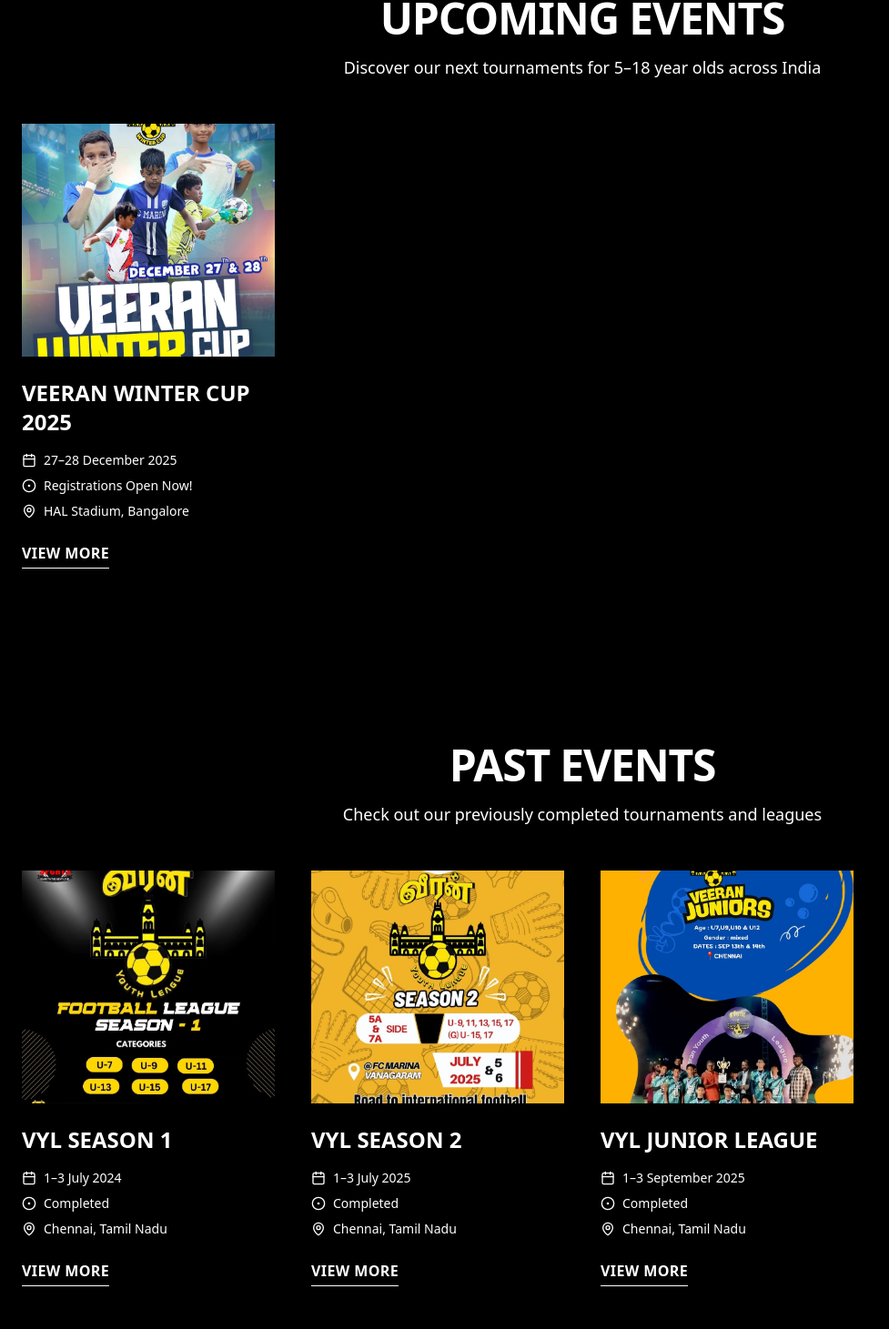
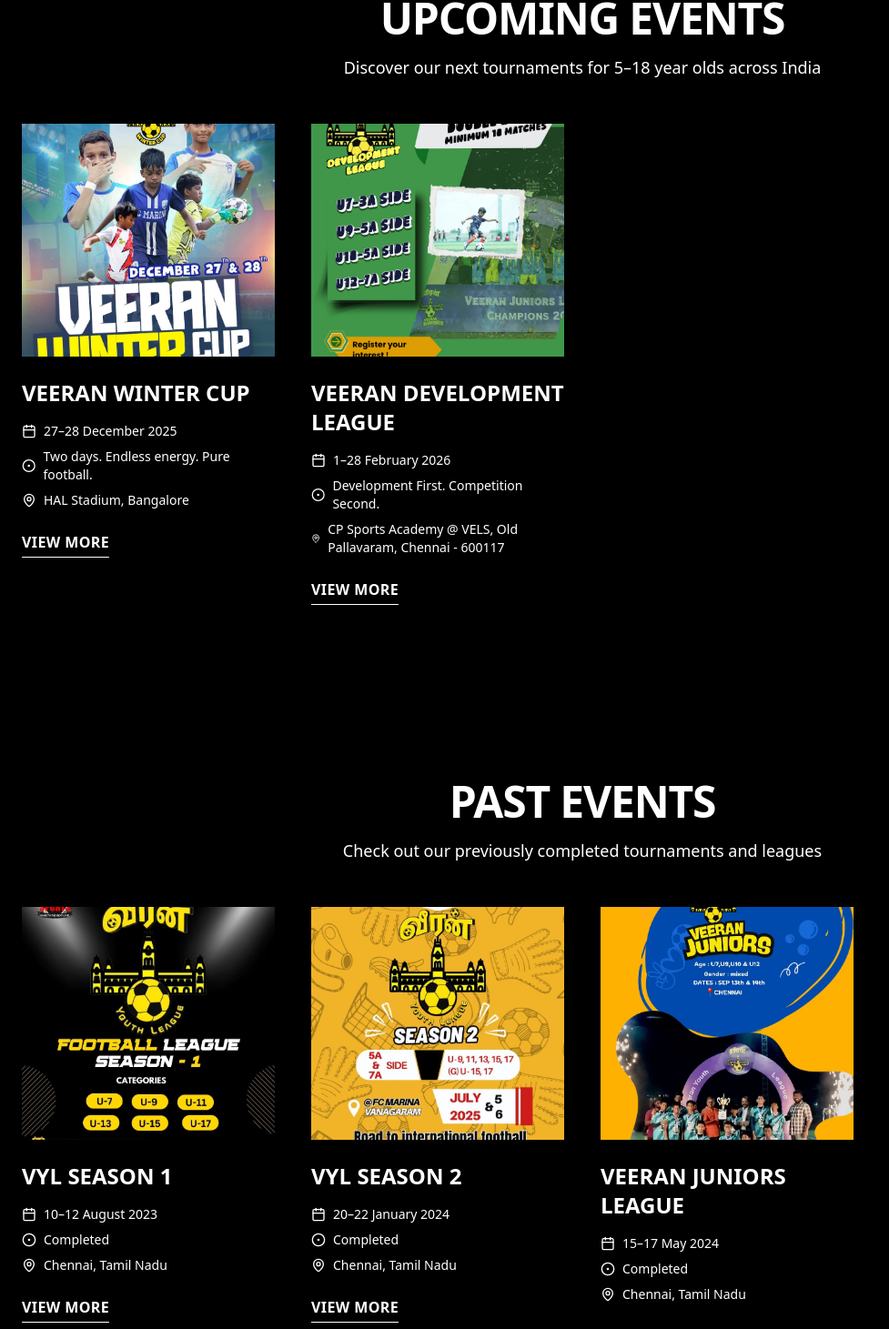
Before and after one commit to rahuldk1105/VYL-Website, a Next.js app: page / in a window 1280 px wide. Shown: the part 900-2361 px from the top of the page at 91% size, without its empty margins (0-977 px from the left). Built offline with nearby package versions, Linux system fonts and the light colour scheme.

Commit message:
date fix

```diff
--- a/src/app/page.tsx
+++ b/src/app/page.tsx
@@ -1,6 +1,8 @@
 import HeroCarousel from '@/components/HeroCarousel'
 import MissionSection from '@/components/MissionSection'
 import EventsCarousel from '@/components/EventsCarousel'
+
+import { mockEvents as sharedMockEvents } from '@/lib/mockData'
 
 export default function Home() {
   // Mock data for demonstration
@@ -45,60 +47,21 @@ These are our roots. This is Veeran Football.`
     'https://images.unsplash.com/photo-1518837695005-2083093ee35b'
   ]
 
-  const mockEvents = [
-    {
-      _id: '4',
-      title: 'Veeran Winter Cup 2025',
-      slug: 'veeran-winter-cup',
-      heroImage: '/images/tournaments/winter-cup-2025.jpg',
-      logo: '/veeran_logo.png',
-      startDate: '2025-12-27',
-      endDate: '2025-12-28',
-      location: 'HAL Stadium, Bangalore',
+  // Transform shared events to the format expected by EventsCarousel
+  const displayEvents = sharedMockEvents.map(event => ({
+    _id: event._id,
+    title: event.title,
+    slug: event.slug.current,
+    heroImage: event.image,
+    logo: '/veeran_logo.png', // Default logo
+    startDate: event.startDate,
+    endDate: event.endDate,
+    location: event.location,
+    tagline: event.tagline || (new Date(event.endDate) < new Date() ? 'Completed' : 'Registrations Open')
+  }))
 
-      tagline: 'Registrations Open Now!'
-    },
-    {
-      _id: '1',
-      title: 'VYL Season 1',
-      slug: 'vyl-season-1',
-      heroImage: '/images/tournaments/vyl-season-1.png',
-      logo: '/veeran_logo.png',
-      startDate: '2024-07-01',
-      endDate: '2024-07-03',
-      location: 'Chennai, Tamil Nadu',
-
-      tagline: 'Completed'
-    },
-    {
-      _id: '2',
-      title: 'VYL Season 2',
-      slug: 'vyl-season-2',
-      heroImage: '/images/tournaments/vyl-season-2.jpg',
-      logo: '/veeran_logo.png',
-      startDate: '2025-07-01',
-      endDate: '2025-07-03',
-      location: 'Chennai, Tamil Nadu',
-
-      tagline: 'Completed'
-    },
-    {
-      _id: '3',
-      title: 'VYL Junior League',
-      slug: 'veeran-juniors-league',
-      heroImage: '/images/tournaments/juniors-league.jpg',
-      logo: '/veeran_logo.png',
-      startDate: '2025-09-01',
-      endDate: '2025-09-03',
-      location: 'Chennai, Tamil Nadu',
-
-      tagline: 'Completed'
-    }
-  ]
-
-
-  const upcomingEvents = mockEvents.filter(e => e.slug === 'veeran-winter-cup')
-  const pastEvents = mockEvents.filter(e => e.slug !== 'veeran-winter-cup')
+  const upcomingEvents = displayEvents.filter(e => new Date(e.endDate) >= new Date())
+  const pastEvents = displayEvents.filter(e => new Date(e.endDate) < new Date())
 
   return (
     <div className="min-h-screen">
--- a/src/lib/mockData.ts
+++ b/src/lib/mockData.ts
@@ -92,7 +92,7 @@ export const mockEvents: Event[] = [
     endDate: '2025-12-28',
     location: 'HAL Stadium, Bangalore',
     maxTeams: 32,
-    registrationDeadline: '2025-12-15',
+    registrationDeadline: '2025-12-25',
     image: '/images/tournaments/winter-cup-2025.jpg',
     slug: { current: 'veeran-winter-cup' },
     organizer: 'Veeran Football League',
@@ -159,11 +159,11 @@ export const mockEvents: Event[] = [
     description: 'A dedicated Youth Football League designed for development. Featuring a double league format and a minimum of 10 matches per team.',
     sport: 'Football',
 
-    startDate: '2025-02-01',
-    endDate: '2025-02-28',
+    startDate: '2026-02-01',
+    endDate: '2026-02-28',
     location: 'CP Sports Academy @ VELS, Old Pallavaram, Chennai - 600117',
     maxTeams: 32, // Placeholder
-    registrationDeadline: '2025-01-31',
+    registrationDeadline: '2026-01-31',
     image: '/images/tournaments/veeran-development-league.png',
     slug: { current: 'veeran-development-league' },
     organizer: 'Veeran Football League',
```
